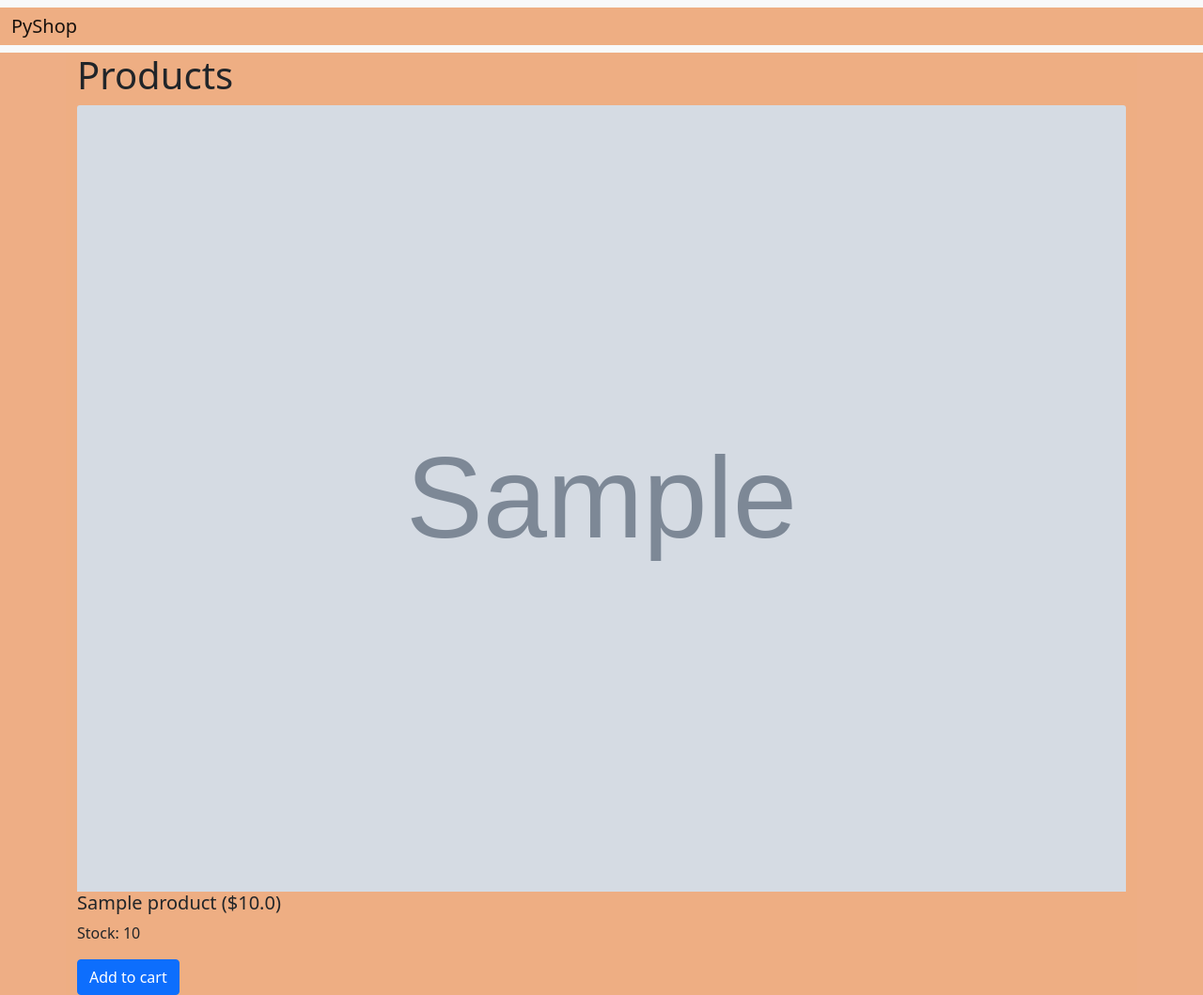
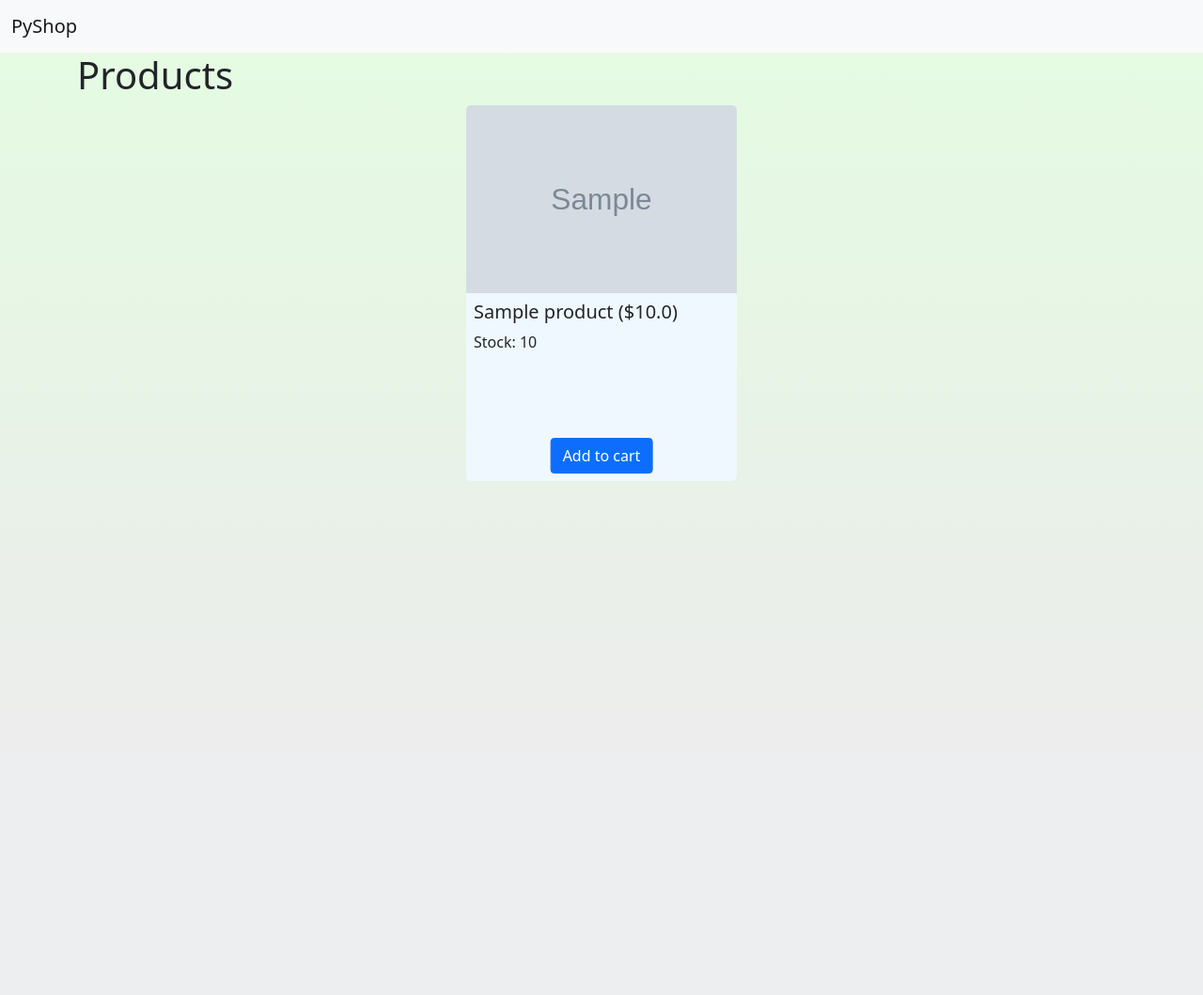
Before and after one commit to andrewcbuensalida/django-python-pyshop-mosh, a Django app: template products/templates/index.html in a window 1280 px wide. Shown: the whole page at 94% size. After the commit the page ends 512 px from the top, so only its background shows below. Run offline with Django 3.2, Linux system fonts and the light colour scheme; the template is opened without the code that fills it: values that come from a table or form of the project are taken from there, others are empty; tables that the repository leaves empty hold one stand-in row (values such as "Sample post"); grey boxes marked "Sample" are stand-in pictures; parts of the project's set-up code (start-up, migrations or seed data) failed here and were passed over.

Commit message:
copied products css to root static css

```diff
--- a/products/static/style.css
+++ b/products/static/style.css
@@ -1,3 +1,4 @@
+/* for some reason during development, this is the one that's active, not the root state css */
 body {
 	background-image: linear-gradient(
 		0deg,
--- a/static/style.css
+++ b/static/style.css
@@ -1,6 +1,38 @@
 body {
-	background-color: rgb(238, 174, 133);
+	background-image: linear-gradient(
+		0deg,
+		rgb(236, 236, 236),
+		rgb(228, 252, 225)
+	);
+	min-height: 100vh;
 }
-div {
-	background-color: rgb(238, 174, 131);
+
+.products {
+	display: flex;
+	justify-content: space-evenly;
 }
+
+.myCard {
+	width: 18rem;
+	height: 25rem;
+	background-color: aliceblue;
+	border-radius: 5px;
+}
+.myCard > img {
+	height: 50%;
+	object-fit: cover;
+	border-radius: 5px 5px 0px 0px;
+}
+
+.mycard-body {
+	position: relative;
+	height: 50%;
+	margin: 0.5rem;
+}
+
+.mycard-body > .btn {
+	position: absolute;
+	bottom: 1rem;
+	left: 50%;
+	transform: translateX(-50%);
+}
```
Also changed, not shown: readme.md.
